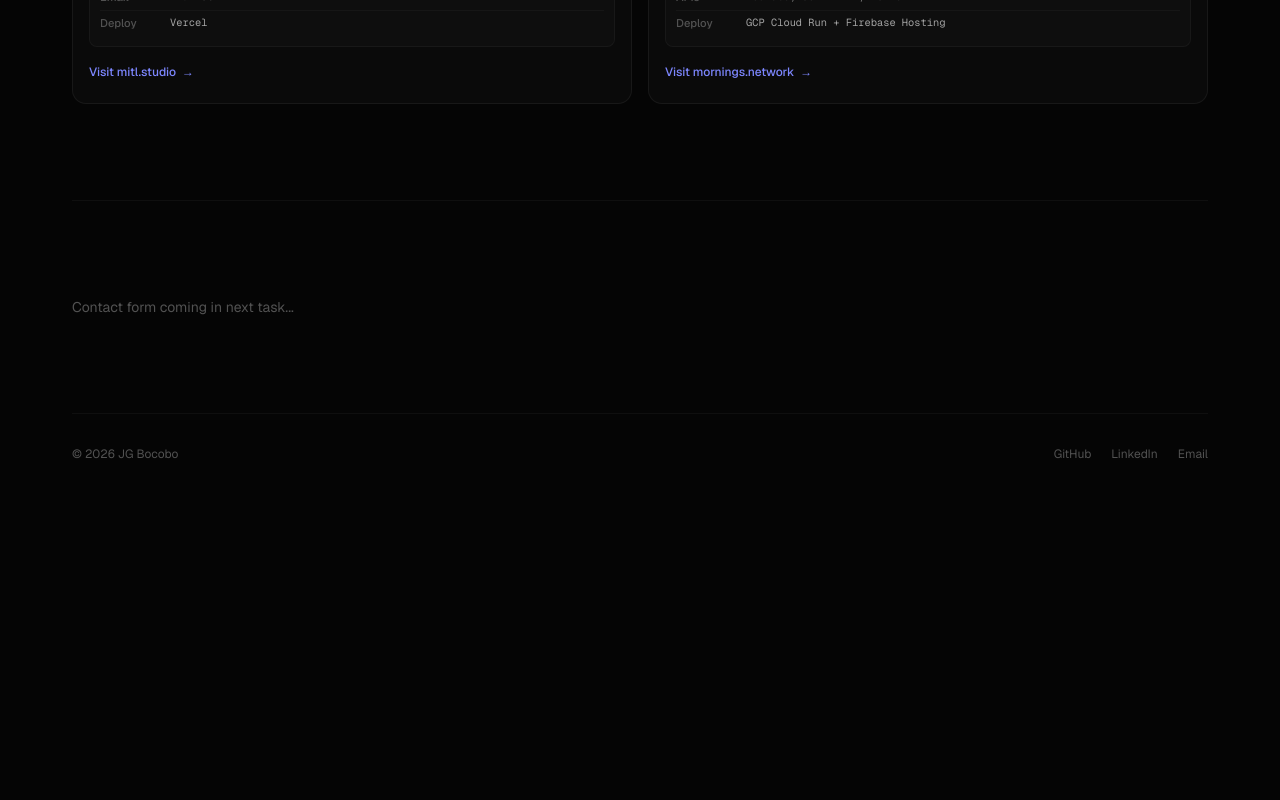
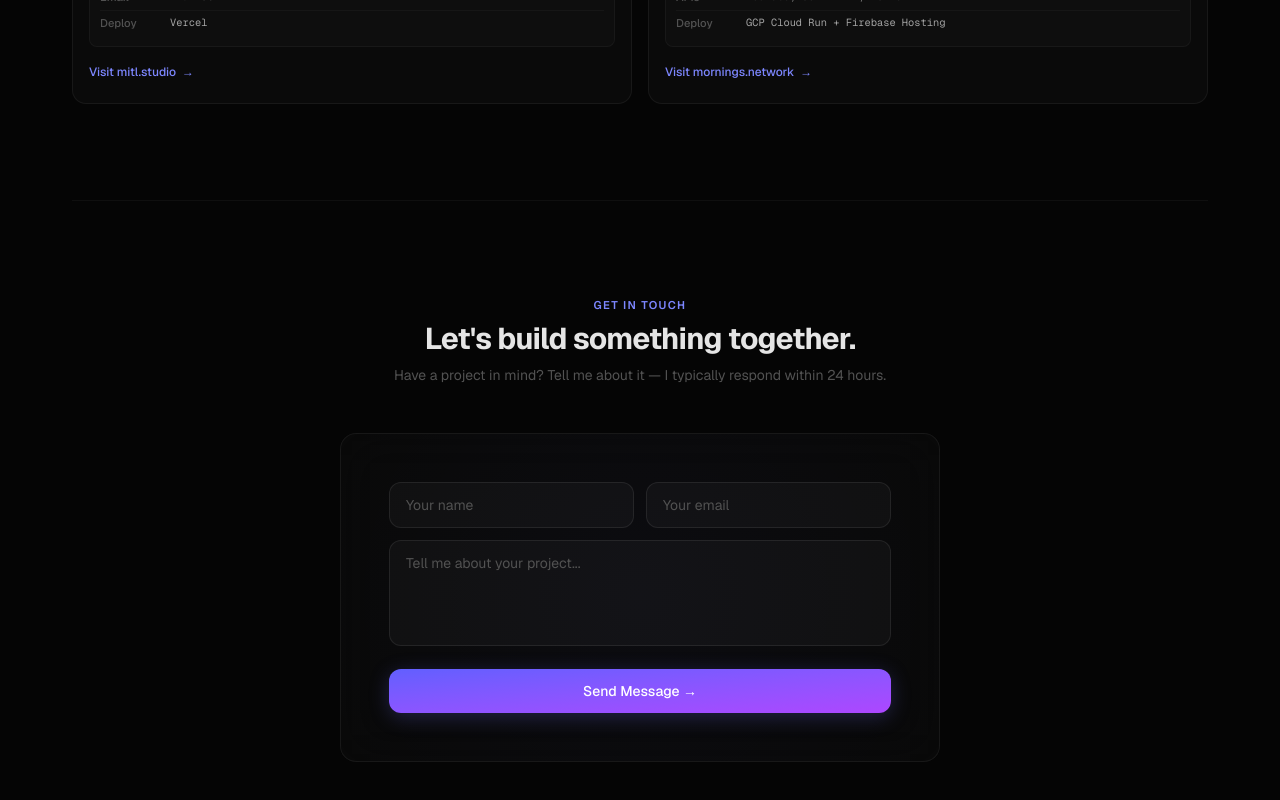
Before and after one commit to jorgebocobo9/portfolio, a Next.js app: page / in a window 1280 px wide. Shown: the part 1964-2764 px from the top of the page. Before the commit the page ends 2458 px from the top, so only its background shows below. Built offline with nearby package versions, Linux system fonts and the light colour scheme; no server answers.

Commit message:
feat: add glassmorphism contact form with Resend server action

```diff
--- /dev/null
+++ b/app/actions/contact.ts
@@ -0,0 +1,34 @@
+"use server";
+
+import { Resend } from "resend";
+
+const resend = new Resend(process.env.RESEND_API_KEY);
+
+export type ContactResult =
+  | { success: true }
+  | { success: false; error: string };
+
+export async function sendContactEmail(
+  _prev: ContactResult | null,
+  formData: FormData
+): Promise<ContactResult> {
+  const name = formData.get("name") as string;
+  const email = formData.get("email") as string;
+  const message = formData.get("message") as string;
+
+  if (!name || !email || !message) {
+    return { success: false, error: "All fields are required." };
+  }
+
+  try {
+    await resend.emails.send({
+      from: "Portfolio <onboarding@resend.dev>",
+      to: "jorgebocobo9@gmail.com",
+      subject: `Portfolio inquiry from ${name}`,
+      text: `From: ${name} (${email})\n\n${message}`,
+    });
+    return { success: true };
+  } catch {
+    return { success: false, error: "Failed to send. Please email me directly." };
+  }
+}
--- a/app/page.tsx
+++ b/app/page.tsx
@@ -2,6 +2,7 @@ import { Nav } from "@/components/nav";
 import { Hero } from "@/components/hero";
 import { StatsBar } from "@/components/stats-bar";
 import { Projects } from "@/components/projects";
+import { Contact } from "@/components/contact";
 import { Footer } from "@/components/footer";
 
 export default function Home() {
@@ -12,10 +13,7 @@ export default function Home() {
         <Hero />
         <StatsBar />
         <Projects />
-        {/* Contact section — Task 9 */}
-        <section id="contact" className="py-16 sm:py-24 border-t border-white/[0.04]">
-          <p className="text-[#525252] text-sm">Contact form coming in next task...</p>
-        </section>
+        <Contact />
         <Footer />
       </main>
     </>
--- /dev/null
+++ b/components/contact.tsx
@@ -0,0 +1,79 @@
+"use client";
+
+import { useActionState } from "react";
+import { sendContactEmail, type ContactResult } from "@/app/actions/contact";
+import { SOCIALS } from "@/lib/constants";
+
+export function Contact() {
+  const [state, formAction, isPending] = useActionState<ContactResult | null, FormData>(
+    sendContactEmail,
+    null
+  );
+
+  return (
+    <section id="contact" className="py-16 sm:py-24 border-t border-white/[0.04]">
+      <div className="text-center mb-12">
+        <p className="text-[0.7rem] uppercase tracking-[0.12em] text-indigo-400 font-semibold mb-2">Get in Touch</p>
+        <h2 className="text-3xl font-bold tracking-tight">Let&apos;s build something together.</h2>
+        <p className="text-[#525252] text-sm mt-2">
+          Have a project in mind? Tell me about it — I typically respond within 24 hours.
+        </p>
+      </div>
+
+      <div className="max-w-[600px] mx-auto bg-white/[0.02] border border-white/[0.06] rounded-2xl p-8 sm:p-12 backdrop-blur-xl relative overflow-hidden">
+        <div className="absolute -top-1/2 -left-1/2 w-[200%] h-[200%] bg-[radial-gradient(circle,rgba(99,102,241,0.03)_0%,transparent_50%)] pointer-events-none" />
+
+        {state?.success ? (
+          <div className="relative text-center py-8">
+            <p className="text-lg font-semibold mb-2">Message sent!</p>
+            <p className="text-[#a3a3a3] text-sm">I&apos;ll get back to you within 24 hours.</p>
+          </div>
+        ) : (
+          <form action={formAction} className="relative">
+            <div className="flex flex-col sm:flex-row gap-3 mb-3">
+              <input
+                name="name"
+                type="text"
+                required
+                placeholder="Your name"
+                disabled={isPending}
+                className="flex-1 bg-white/[0.03] border border-white/[0.08] rounded-xl px-4 py-3 text-sm text-[#e5e5e5] placeholder:text-[#525252] outline-none focus:border-indigo-500/40 focus:shadow-[0_0_20px_rgba(99,102,241,0.08)] transition-all disabled:opacity-50"
+              />
+              <input
+                name="email"
+                type="email"
+                required
+                placeholder="Your email"
+                disabled={isPending}
+                className="flex-1 bg-white/[0.03] border border-white/[0.08] rounded-xl px-4 py-3 text-sm text-[#e5e5e5] placeholder:text-[#525252] outline-none focus:border-indigo-500/40 focus:shadow-[0_0_20px_rgba(99,102,241,0.08)] transition-all disabled:opacity-50"
+              />
+            </div>
+            <textarea
+              name="message"
+              required
+              placeholder="Tell me about your project..."
+              disabled={isPending}
+              rows={4}
+              className="w-full bg-white/[0.03] border border-white/[0.08] rounded-xl px-4 py-3 text-sm text-[#e5e5e5] placeholder:text-[#525252] outline-none resize-none focus:border-indigo-500/40 focus:shadow-[0_0_20px_rgba(99,102,241,0.08)] transition-all mb-4 disabled:opacity-50"
+            />
+            <button
+              type="submit"
+              disabled={isPending}
+              className="w-full bg-gradient-to-br from-indigo-500 to-purple-500 text-white py-3 rounded-xl text-sm font-medium shadow-[0_4px_20px_rgba(99,102,241,0.25)] hover:shadow-[0_6px_30px_rgba(99,102,241,0.35)] hover:-translate-y-0.5 transition-all disabled:opacity-50 disabled:hover:translate-y-0"
+            >
+              {isPending ? "Sending..." : "Send Message →"}
+            </button>
+            {state && !state.success && (
+              <p className="text-red-400 text-xs mt-3 text-center">
+                {state.error}{" "}
+                <a href={`mailto:${SOCIALS.email}`} className="underline">
+                  {SOCIALS.email}
+                </a>
+              </p>
+            )}
+          </form>
+        )}
+      </div>
+    </section>
+  );
+}
```
